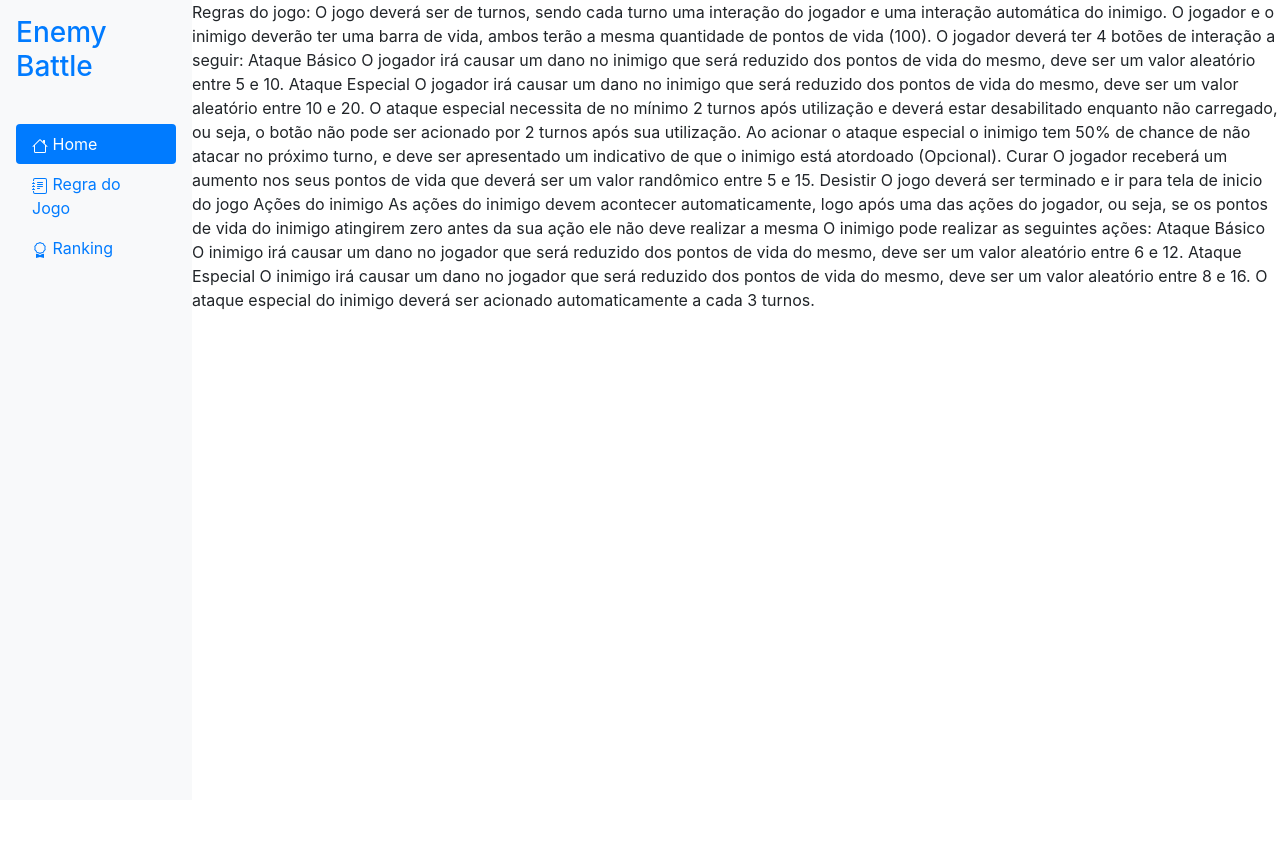
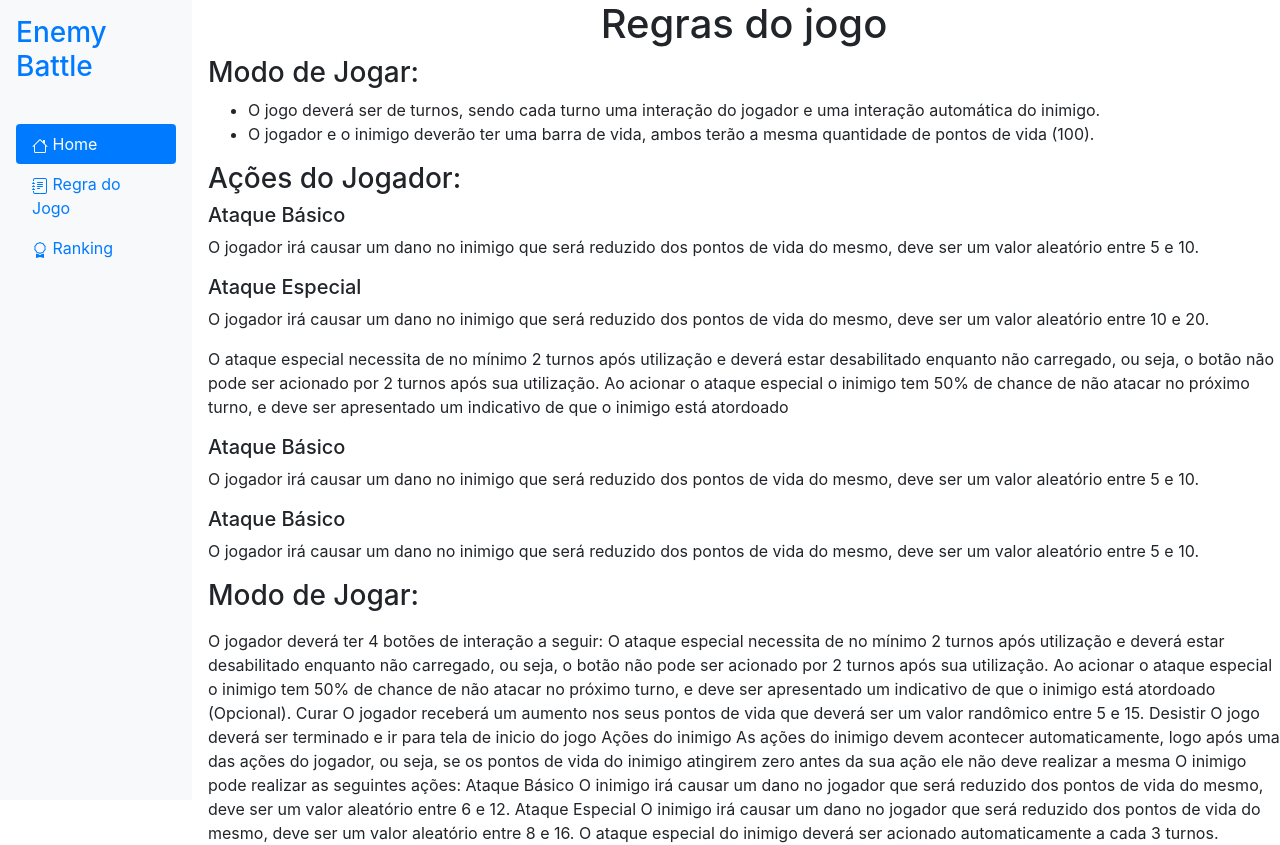
Before and after one commit to Queirozsnr/Enemy-Battle, an Angular app: page /rule in a window 1280 px wide. Before the commit the page ends 800 px from the top, so only its background shows below. Built offline with nearby package versions, Linux system fonts and the light colour scheme.

Commit message:
feat: Ajustando bugs, refatorando código e adicionando a página de regras.

```diff
--- a/src/app/app-routing.module.ts
+++ b/src/app/app-routing.module.ts
@@ -3,11 +3,13 @@ import { Routes, RouterModule } from '@angular/router';
 import {BattlefieldComponent} from '../app/components/battlefield/battlefield.component';
 import {HomeComponent} from '../app/pages/home/home.component';
 import {RuleComponent} from '../app/pages/rule/rule.component';
+import {RankingComponent} from '../app/pages/ranking/ranking.component';
 
 const routes: Routes = [
   {path: '', component: HomeComponent},
   {path: 'rule', component: RuleComponent},
   {path: 'battle', component: BattlefieldComponent},
+  {path: 'ranking', component: RankingComponent},
 ];
 
 @NgModule({
--- a/src/app/app.component.html
+++ b/src/app/app.component.html
@@ -25,7 +25,7 @@
         </a>
       </li>
       <li>
-        <a href="#" class="nav-link link-dark">
+        <a routerLink="/ranking" class="nav-link link-dark">
           <svg xmlns="http://www.w3.org/2000/svg" width="16" height="16" fill="currentColor" class="bi bi-award" viewBox="0 0 16 16">
             <path d="M9.669.864 8 0 6.331.864l-1.858.282-.842 1.68-1.337 1.32L2.6 6l-.306 1.854 1.337 1.32.842 1.68 1.858.282L8 12l1.669-.864 1.858-.282.842-1.68 1.337-1.32L13.4 6l.306-1.854-1.337-1.32-.842-1.68L9.669.864zm1.196 1.193.684 1.365 1.086 1.072L12.387 6l.248 1.506-1.086 1.072-.684 1.365-1.51.229L8 10.874l-1.355-.702-1.51-.229-.684-1.365-1.086-1.072L3.614 6l-.25-1.506 1.087-1.072.684-1.365 1.51-.229L8 1.126l1.356.702 1.509.229z"/>
             <path d="M4 11.794V16l4-1 4 1v-4.206l-2.018.306L8 13.126 6.018 12.1 4 11.794z"/>
--- a/src/app/app.module.ts
+++ b/src/app/app.module.ts
@@ -9,13 +9,15 @@ import { NgbModule } from '@ng-bootstrap/ng-bootstrap';
 import { FormsModule } from '@angular/forms';
 import { HomeComponent } from './pages/home/home.component';
 import { RuleComponent } from './pages/rule/rule.component';
+import { RankingComponent } from './pages/ranking/ranking.component';
 
 @NgModule({
   declarations: [
     AppComponent,
     BattlefieldComponent,
     HomeComponent,
-    RuleComponent
+    RuleComponent,
+    RankingComponent,
   ],
   imports: [
     BrowserModule,
--- a/src/app/components/battlefield/battlefield.component.sass
+++ b/src/app/components/battlefield/battlefield.component.sass
@@ -11,6 +11,10 @@
   h3
     display: flex
     justify-content: center
+
+button
+  color: white
+  font-weight: bold
 
 .log-main
   height: 25rem
--- a/src/app/components/battlefield/battlefield.component.ts
+++ b/src/app/components/battlefield/battlefield.component.ts
@@ -99,7 +99,11 @@ export class BattlefieldComponent implements OnInit {
 
     this.addLogHandler(type, action, attackPoint);
 
-    if(type == 'player' && !this.verifyWinner()){
+    if(this.verifyWinner()){
+      return
+    }
+
+    if(type == 'player'){
       setTimeout( () => this.attack(this.enemy), 700 );
     }
   }
--- /dev/null
+++ b/src/app/pages/ranking/ranking.component.html
@@ -0,0 +1 @@
+<p>ranking works!</p>
--- /dev/null
+++ b/src/app/pages/ranking/ranking.component.ts
@@ -0,0 +1,15 @@
+import { Component, OnInit } from '@angular/core';
+
+@Component({
+  selector: 'app-ranking',
+  templateUrl: './ranking.component.html',
+  styleUrls: ['./ranking.component.sass']
+})
+export class RankingComponent implements OnInit {
+
+  constructor() { }
+
+  ngOnInit(): void {
+  }
+
+}
--- a/src/app/pages/rule/rule.component.html
+++ b/src/app/pages/rule/rule.component.html
@@ -1,11 +1,39 @@
-<p>Regras do jogo:
-  O jogo deverá ser de turnos, sendo cada turno uma interação do jogador e uma interação automática do inimigo.
-  O jogador e o inimigo deverão ter uma barra de vida, ambos terão a mesma quantidade de pontos de vida (100).
+<div class="main-rule">
+  <h1 class="h1">Regras do jogo</h1>
+
+  <h3 class="h3">Modo de Jogar: </h3>
+  <ul class="game-mode">
+    <li>O jogo deverá ser de turnos, sendo cada turno uma interação do jogador e uma interação automática do inimigo.</li>
+    <li>O jogador e o inimigo deverão ter uma barra de vida, ambos terão a mesma quantidade de pontos de vida (100).</li>
+  </ul>
+
+  <h3 class="h3">Ações do Jogador:</h3>
+  <div class="actions-player">
+    <h5>Ataque Básico</h5>
+    <p>O jogador irá causar um dano no inimigo que será reduzido dos pontos de vida do mesmo, deve ser um valor aleatório entre 5 e 10.</p>
+
+    <h5>Ataque Especial</h5>
+    <p>O jogador irá causar um dano no inimigo que será reduzido dos pontos de vida do mesmo, deve ser um valor aleatório entre 10 e 20.</p>
+    <p>O ataque especial necessita de no mínimo 2 turnos após utilização e deverá estar desabilitado enquanto não carregado, ou seja, o botão não pode ser acionado por 2 turnos após sua utilização.
+      Ao acionar o ataque especial o inimigo tem 50% de chance de não atacar no próximo turno, e deve ser apresentado um indicativo de que o inimigo está atordoado</p>
+
+    <h5>Ataque Básico</h5>
+    <p>O jogador irá causar um dano no inimigo que será reduzido dos pontos de vida do mesmo, deve ser um valor aleatório entre 5 e 10.</p>
+
+    <h5>Ataque Básico</h5>
+    <p>O jogador irá causar um dano no inimigo que será reduzido dos pontos de vida do mesmo, deve ser um valor aleatório entre 5 e 10.</p>
+
+  </div>
+
+  <h3 class="h3">Modo de Jogar: </h3>
+  <ul class="game-mode">
+
+  </ul>
+  <p>
     O jogador deverá ter 4 botões de interação a seguir:
-  Ataque Básico
-  O jogador irá causar um dano no inimigo que será reduzido dos pontos de vida do mesmo, deve ser um valor aleatório entre 5 e 10.
-  Ataque Especial
-  O jogador irá causar um dano no inimigo que será reduzido dos pontos de vida do mesmo, deve ser um valor aleatório entre 10 e 20.
+
+
+
     O ataque especial necessita de no mínimo 2 turnos após utilização e deverá estar desabilitado enquanto não carregado, ou seja, o botão não pode ser acionado por 2 turnos após sua utilização.
     Ao acionar o ataque especial o inimigo tem 50% de chance de não atacar no próximo turno, e deve ser apresentado um indicativo de que o inimigo está atordoado (Opcional).
     Curar
@@ -20,3 +48,4 @@
     Ataque Especial
     O inimigo irá causar um dano no jogador que será reduzido dos pontos de vida do mesmo, deve ser um valor aleatório entre 8 e 16.
     O ataque especial do inimigo deverá ser acionado automaticamente a cada 3 turnos.</p>
+</div>
--- a/src/app/pages/rule/rule.component.sass
+++ b/src/app/pages/rule/rule.component.sass
@@ -0,0 +1,5 @@
+.main-rule
+  padding-left: 1rem
+
+  h1
+    text-align: center
```
Also changed, not shown: src/app/components/battlefield/battlefield.component.html (+0 -15 lines), src/app/pages/ranking/ranking.component.sass (added), 1 other file (tests, documents, lock files or other folders). Lines whose indentation alone changed are shown as unchanged.
